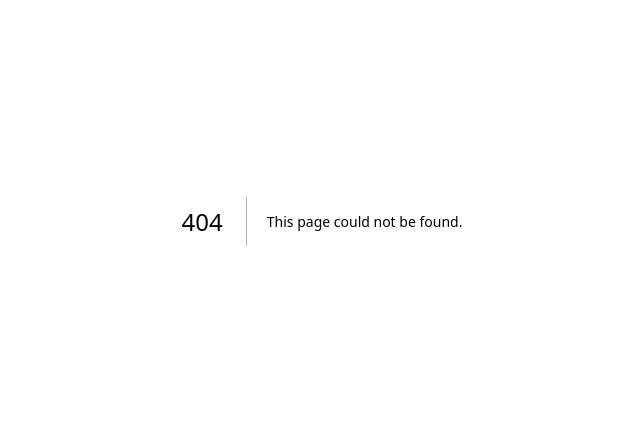
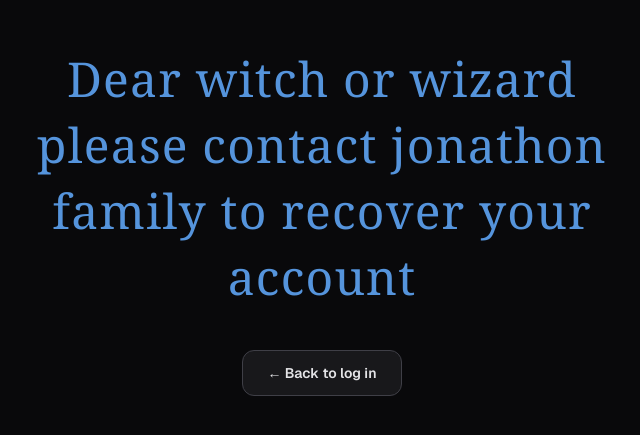
Before and after one commit to mohamedyasser888/marketjon, a Next.js app: page /forgot-password in a window 1280 px wide. Before the commit this address had no page. Shown: the part 179-614 px from the top of the page, without its empty margins (318-958 px from the left). Built offline with nearby package versions, Linux system fonts and the light colour scheme.

Commit message:
Update page.tsx

```diff
--- /dev/null
+++ b/app/forgot-password/page.tsx
@@ -0,0 +1,25 @@
+import Link from "next/link";
+
+export default function ForgotPasswordPage() {
+  const loginPath = undefined;
+
+  return (
+    <div className="relative flex min-h-screen flex-col items-center justify-center px-6 py-16 bg-zinc-950">
+      <div className="absolute inset-0 bg-[radial-gradient(ellipse_at_center,_var(--tw-gradient-stops))] from-[#0a1a2a]/20 via-zinc-950 to-zinc-950 pointer-events-none" />
+
+      <div className="relative max-w-2xl w-full text-center space-y-10">
+        <p className="text-2xl sm:text-3xl md:text-4xl lg:text-5xl font-serif leading-snug text-[#5a9ce8]/95 tracking-wide">
+          Dear witch or wizard please contact jonathon family to recover your
+          account
+        </p>
+
+        <Link
+          href={loginPath}
+          className="inline-block rounded-xl bg-zinc-900 border border-zinc-700 hover:bg-zinc-800 px-6 py-3 text-sm font-semibold text-zinc-200 transition-colors"
+        >
+          ← Back to log in
+        </Link>
+      </div>
+    </div>
+  );
+}
```
